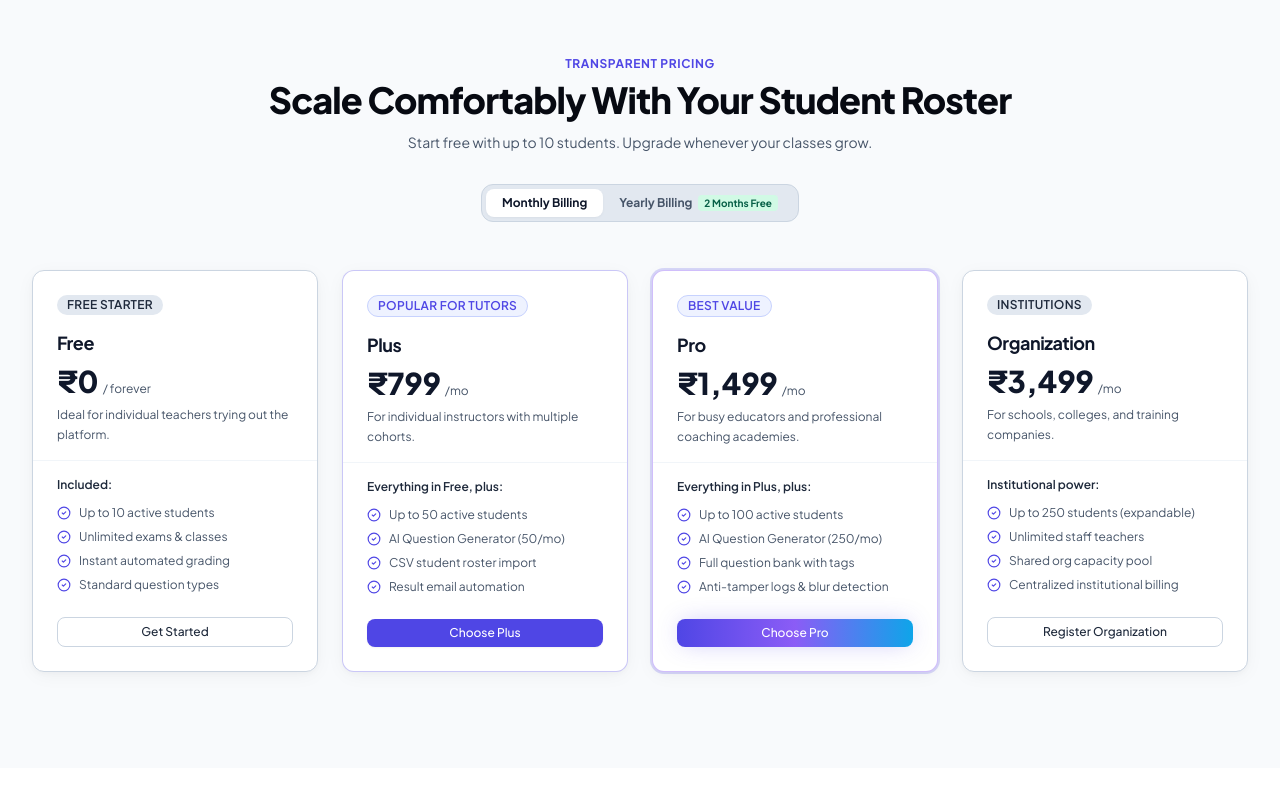
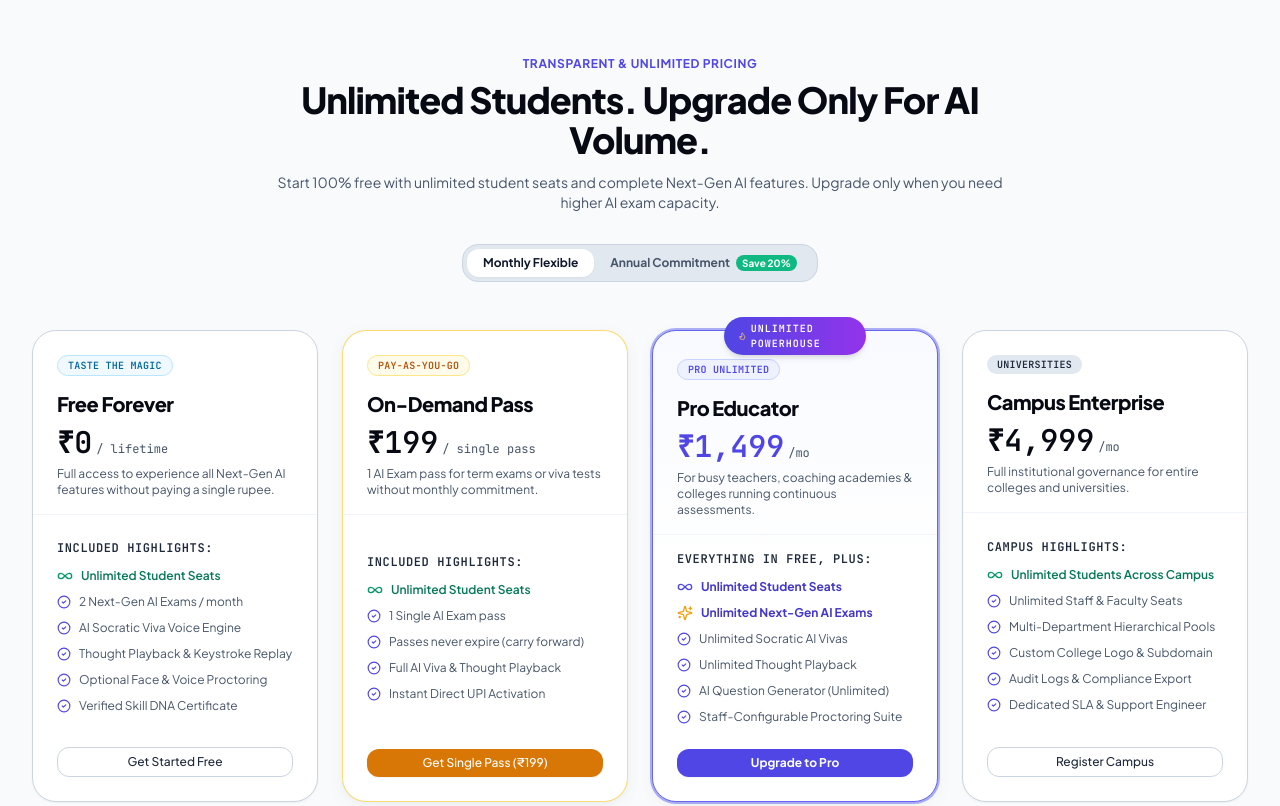
Before and after one commit to kuttyhari07/EvalTech-Portal, a React (Vite) app in the folder client/: page / in a window 1280 px wide. Shown: the part 2160-2966 px from the top of the page. Built offline with nearby package versions, Linux system fonts and the light colour scheme; no server answers.

Commit message:
feat(landing): update #pricing section with Taste the Magic freemium & unlimited student model

```diff
--- a/client/src/pages/public/LandingPage.tsx
+++ b/client/src/pages/public/LandingPage.tsx
@@ -24,6 +24,8 @@ import {
   Send,
   Star,
   CreditCard,
+  Infinity,
+  Flame,
 } from 'lucide-react';
 
 export const LandingPage: React.FC = () => {
@@ -33,20 +35,20 @@ export const LandingPage: React.FC = () => {
 
   const faqs = [
     {
-      q: 'How does student capacity work across multiple classes?',
-      a: 'Student capacity counts distinct active students within your workspace or institution. If the same student is enrolled in three different subjects taught by you, they only consume a single capacity slot.',
+      q: 'Are there any student seat limits on EvalTech?',
+      a: 'Zero student seat limits! Every teacher and institution on EvalTech can enroll unlimited students into their classes across all tiers. You only upgrade if you need unlimited AI exam evaluation volume.',
     },
     {
       q: 'Can students take examinations without creating a permanent account?',
       a: 'Yes! Students can access authorized examinations instantly using their unique 6-character exam access code or a direct invite link, validating their credentials on the spot.',
     },
     {
-      q: 'How does the AI-assisted question generation maintain quality?',
-      a: 'AI question generation acts as a human-in-the-loop copilot. Every question generated must be reviewed, edited, and approved by the instructor before entering your question bank or exam paper.',
+      q: 'How does the AI Socratic Viva & question generation work?',
+      a: 'Our Socratic Viva engine conducts conversational oral exams using real-time voice synthesis and speech recognition, probing students with adaptive follow-ups to ensure genuine conceptual mastery.',
     },
     {
-      q: 'Is Razorpay payment integration secure?',
-      a: 'All subscription checkouts and renewals are cryptographically verified using SHA-256 HMAC backend verification and automated webhook reconciliation.',
+      q: 'How does payment and instant subscription activation work?',
+      a: 'We support 100% Direct UPI payments (Paytm, GPay, PhonePe, BHIM) and Razorpay with automated 3-second bank confirmation and instant 12-digit UTR reconciliation.',
     },
   ];
 
@@ -279,11 +281,11 @@ export const LandingPage: React.FC = () => {
             <Card>
               <CardHeader>
                 <div className="w-10 h-10 rounded-lg bg-sky-50 text-sky-600 flex items-center justify-center mb-2">
-                  <Users className="w-5 h-5" />
+                  <Infinity className="w-5 h-5" />
                 </div>
-                <CardTitle>Distinct Capacity Engine</CardTitle>
+                <CardTitle>Zero Student Limits</CardTitle>
                 <CardDescription>
-                  Students belong to multiple classes without counting against your subscription limit twice. Concurrency-safe quota enforcement.
+                  Enroll unlimited students across unlimited classes. No restrictive seat quotas or per-student paywalls ever.
                 </CardDescription>
               </CardHeader>
             </Card>
@@ -295,7 +297,7 @@ export const LandingPage: React.FC = () => {
                 </div>
                 <CardTitle>Multi-Tenant Organizations</CardTitle>
                 <CardDescription>
-                  Schools manage multiple staff members with dedicated classes and shared capacity pools under institutional oversight.
+                  Colleges manage multiple staff members with dedicated classes and centralized departmental oversight.
                 </CardDescription>
               </CardHeader>
             </Card>
@@ -332,147 +334,250 @@ export const LandingPage: React.FC = () => {
         <div className="max-w-7xl mx-auto px-4 sm:px-6 lg:px-8">
           <div className="text-center max-w-3xl mx-auto mb-12">
             <h2 className="text-xs font-bold uppercase tracking-wider text-indigo-brand mb-2">
-              Transparent Pricing
+              Transparent & Unlimited Pricing
             </h2>
             <h3 className="text-3xl sm:text-4xl font-extrabold text-midnight-950 tracking-tight">
-              Scale Comfortably With Your Student Roster
+              Unlimited Students. Upgrade Only For AI Volume.
             </h3>
             <p className="mt-3 text-sm text-midnight-600">
-              Start free with up to 10 students. Upgrade whenever your classes grow.
+              Start 100% free with unlimited student seats and complete Next-Gen AI features. Upgrade only when you need higher AI exam capacity.
             </p>
 
             {/* Monthly / Yearly Toggle */}
-            <div className="mt-8 inline-flex items-center p-1 rounded-xl bg-pearl-200 border border-pearl-300">
+            <div className="mt-8 inline-flex items-center p-1 rounded-2xl bg-pearl-200 border border-pearl-300">
               <button
                 onClick={() => setBillingCycle('monthly')}
-                className={`text-xs font-bold px-4 py-1.5 rounded-lg transition-all ${
+                className={`text-xs font-bold px-4 py-1.5 rounded-xl transition-all ${
                   billingCycle === 'monthly' ? 'bg-white text-midnight-900 shadow-subtle' : 'text-midnight-600'
                 }`}
               >
-                Monthly Billing
+                Monthly Flexible
               </button>
               <button
                 onClick={() => setBillingCycle('yearly')}
-                className={`text-xs font-bold px-4 py-1.5 rounded-lg transition-all flex items-center gap-1.5 ${
-                  billingCycle === 'yearly' ? 'bg-white text-midnight-900 shadow-subtle' : 'text-midnight-600'
+                className={`text-xs font-bold px-4 py-1.5 rounded-xl transition-all flex items-center gap-1.5 ${
+                  billingCycle === 'yearly' ? 'bg-indigo-brand text-white shadow-subtle' : 'text-midnight-600'
                 }`}
               >
-                Yearly Billing <span className="text-[10px] bg-emerald-100 text-emerald-800 px-1.5 py-0.2 rounded font-bold">2 Months Free</span>
+                <span>Annual Commitment</span>
+                <span className="text-[10px] bg-emerald-500 text-white px-1.5 py-0.2 rounded-full font-bold">Save 20%</span>
               </button>
             </div>
           </div>
 
           <div className="grid grid-cols-1 md:grid-cols-4 gap-6">
             {/* Free Plan */}
-            <Card className="flex flex-col justify-between border-pearl-300">
+            <Card className="flex flex-col justify-between border-pearl-300 bg-white hover:border-pearl-400 transition-all rounded-3xl shadow-sm">
               <CardHeader>
-                <Badge variant="default" className="w-fit mb-2">Free Starter</Badge>
-                <CardTitle>Free</CardTitle>
-                <div className="mt-4 flex items-baseline text-midnight-900">
-                  <span className="text-3xl font-extrabold">₹0</span>
-                  <span className="text-xs text-midnight-600 ml-1">/ forever</span>
+                <div className="flex items-center justify-between mb-2">
+                  <Badge variant="info" className="w-fit text-[10px] font-mono uppercase font-bold">Taste The Magic</Badge>
                 </div>
-                <CardDescription className="mt-2">Ideal for individual teachers trying out the platform.</CardDescription>
+                <CardTitle className="text-xl font-extrabold text-midnight-950">Free Forever</CardTitle>
+                <div className="mt-3 flex items-baseline text-midnight-950">
+                  <span className="text-3xl font-extrabold font-mono">₹0</span>
+                  <span className="text-xs text-midnight-600 ml-1 font-mono">/ lifetime</span>
+                </div>
+                <CardDescription className="mt-2 text-xs">Full access to experience all Next-Gen AI features without paying a single rupee.</CardDescription>
               </CardHeader>
               <CardContent className="space-y-3">
-                <div className="text-xs font-semibold text-midnight-800">Included:</div>
-                <ul className="text-xs text-midnight-600 space-y-2">
-                  <li className="flex items-center gap-2"><CheckCircle2 className="w-3.5 h-3.5 text-indigo-brand" /> Up to 10 active students</li>
-                  <li className="flex items-center gap-2"><CheckCircle2 className="w-3.5 h-3.5 text-indigo-brand" /> Unlimited exams & classes</li>
-                  <li className="flex items-center gap-2"><CheckCircle2 className="w-3.5 h-3.5 text-indigo-brand" /> Instant automated grading</li>
-                  <li className="flex items-center gap-2"><CheckCircle2 className="w-3.5 h-3.5 text-indigo-brand" /> Standard question types</li>
+                <div className="text-xs font-bold text-midnight-800 uppercase tracking-wider font-mono">Included Highlights:</div>
+                <ul className="text-xs text-midnight-600 space-y-2.5">
+                  <li className="flex items-center gap-2 font-semibold text-emerald-700">
+                    <Infinity className="w-4 h-4 text-emerald-600 shrink-0" />
+                    <span>Unlimited Student Seats</span>
+                  </li>
+                  <li className="flex items-center gap-2">
+                    <CheckCircle2 className="w-3.5 h-3.5 text-indigo-brand shrink-0" />
+                    <span>2 Next-Gen AI Exams / month</span>
+                  </li>
+                  <li className="flex items-center gap-2">
+                    <CheckCircle2 className="w-3.5 h-3.5 text-indigo-brand shrink-0" />
+                    <span>AI Socratic Viva Voice Engine</span>
+                  </li>
+                  <li className="flex items-center gap-2">
+                    <CheckCircle2 className="w-3.5 h-3.5 text-indigo-brand shrink-0" />
+                    <span>Thought Playback & Keystroke Replay</span>
+                  </li>
+                  <li className="flex items-center gap-2">
+                    <CheckCircle2 className="w-3.5 h-3.5 text-indigo-brand shrink-0" />
+                    <span>Optional Face & Voice Proctoring</span>
+                  </li>
+                  <li className="flex items-center gap-2">
+                    <CheckCircle2 className="w-3.5 h-3.5 text-indigo-brand shrink-0" />
+                    <span>Verified Skill DNA Certificate</span>
+                  </li>
                 </ul>
               </CardContent>
               <div className="p-6 pt-0">
                 <Link to="/register" className="w-full block">
-                  <Button variant="outline" className="w-full" size="sm">Get Started</Button>
+                  <Button variant="outline" className="w-full rounded-xl" size="sm">Get Started Free</Button>
                 </Link>
               </div>
             </Card>
 
-            {/* Plus Plan */}
-            <Card className="flex flex-col justify-between border-indigo-brand/30 shadow-card">
+            {/* Plus / On-Demand Pass Plan */}
+            <Card className="flex flex-col justify-between border-amber-300/80 bg-white shadow-card rounded-3xl relative">
               <CardHeader>
-                <Badge variant="purple" className="w-fit mb-2">Popular for Tutors</Badge>
-                <CardTitle>Plus</CardTitle>
-                <div className="mt-4 flex items-baseline text-midnight-900">
-                  <span className="text-3xl font-extrabold">
-                    {billingCycle === 'yearly' ? '₹7,990' : '₹799'}
+                <div className="flex items-center justify-between mb-2">
+                  <Badge variant="warning" className="w-fit text-[10px] font-mono uppercase font-bold">Pay-As-You-Go</Badge>
+                </div>
+                <CardTitle className="text-xl font-extrabold text-midnight-950">On-Demand Pass</CardTitle>
+                <div className="mt-3 flex items-baseline text-midnight-950">
+                  <span className="text-3xl font-extrabold font-mono">
+                    {billingCycle === 'yearly' ? '₹799' : '₹199'}
                   </span>
-                  <span className="text-xs text-midnight-600 ml-1">/{billingCycle === 'yearly' ? 'yr' : 'mo'}</span>
+                  <span className="text-xs text-midnight-600 ml-1 font-mono">
+                    {billingCycle === 'yearly' ? '/ 5-pass pack' : '/ single pass'}
+                  </span>
                 </div>
-                <CardDescription className="mt-2">For individual instructors with multiple cohorts.</CardDescription>
+                <CardDescription className="mt-2 text-xs">
+                  {billingCycle === 'yearly'
+                    ? '5 AI Exam passes with no monthly lock-in. Valid forever.'
+                    : '1 AI Exam pass for term exams or viva tests without monthly commitment.'}
+                </CardDescription>
               </CardHeader>
               <CardContent className="space-y-3">
-                <div className="text-xs font-semibold text-midnight-800">Everything in Free, plus:</div>
-                <ul className="text-xs text-midnight-600 space-y-2">
-                  <li className="flex items-center gap-2"><CheckCircle2 className="w-3.5 h-3.5 text-indigo-brand" /> Up to 50 active students</li>
-                  <li className="flex items-center gap-2"><CheckCircle2 className="w-3.5 h-3.5 text-indigo-brand" /> AI Question Generator (50/mo)</li>
-                  <li className="flex items-center gap-2"><CheckCircle2 className="w-3.5 h-3.5 text-indigo-brand" /> CSV student roster import</li>
-                  <li className="flex items-center gap-2"><CheckCircle2 className="w-3.5 h-3.5 text-indigo-brand" /> Result email automation</li>
+                <div className="text-xs font-bold text-midnight-800 uppercase tracking-wider font-mono">Included Highlights:</div>
+                <ul className="text-xs text-midnight-600 space-y-2.5">
+                  <li className="flex items-center gap-2 font-semibold text-emerald-700">
+                    <Infinity className="w-4 h-4 text-emerald-600 shrink-0" />
+                    <span>Unlimited Student Seats</span>
+                  </li>
+                  <li className="flex items-center gap-2">
+                    <CheckCircle2 className="w-3.5 h-3.5 text-indigo-brand shrink-0" />
+                    <span>{billingCycle === 'yearly' ? '5 AI Exam passes included' : '1 Single AI Exam pass'}</span>
+                  </li>
+                  <li className="flex items-center gap-2">
+                    <CheckCircle2 className="w-3.5 h-3.5 text-indigo-brand shrink-0" />
+                    <span>Passes never expire (carry forward)</span>
+                  </li>
+                  <li className="flex items-center gap-2">
+                    <CheckCircle2 className="w-3.5 h-3.5 text-indigo-brand shrink-0" />
+                    <span>Full AI Viva & Thought Playback</span>
+                  </li>
+                  <li className="flex items-center gap-2">
+                    <CheckCircle2 className="w-3.5 h-3.5 text-indigo-brand shrink-0" />
+                    <span>Instant Direct UPI Activation</span>
+                  </li>
                 </ul>
               </CardContent>
               <div className="p-6 pt-0">
                 <Link to="/register" className="w-full block">
-                  <Button variant="primary" className="w-full" size="sm">Choose Plus</Button>
+                  <Button variant="primary" className="w-full rounded-xl bg-amber-600 hover:bg-amber-700 text-white" size="sm">
+                    {billingCycle === 'yearly' ? 'Get 5-Pass Pack (₹799)' : 'Get Single Pass (₹199)'}
+                  </Button>
                 </Link>
               </div>
             </Card>
 
             {/* Pro Plan */}
-            <Card className="flex flex-col justify-between border-electric-violet/40 ring-2 ring-indigo-brand/20 shadow-card">
-              <CardHeader>
-                <Badge variant="purple" className="w-fit mb-2">Best Value</Badge>
-                <CardTitle>Pro</CardTitle>
-                <div className="mt-4 flex items-baseline text-midnight-900">
-                  <span className="text-3xl font-extrabold">
+            <Card className="flex flex-col justify-between border-indigo-500 shadow-2xl ring-2 ring-indigo-500/50 bg-gradient-to-b from-indigo-50/40 via-white to-white rounded-3xl relative">
+              <div className="absolute -top-3.5 left-1/2 -translate-x-1/2 bg-gradient-to-r from-indigo-600 to-purple-600 text-white text-[10px] font-mono font-bold uppercase tracking-widest px-3.5 py-1 rounded-full shadow-md flex items-center gap-1">
+                <Flame className="w-3 h-3 text-amber-300" />
+                Unlimited Powerhouse
+              </div>
+              <CardHeader className="pt-7">
+                <div className="flex items-center justify-between mb-2">
+                  <Badge variant="purple" className="w-fit text-[10px] font-mono uppercase font-bold">Pro Unlimited</Badge>
+                </div>
+                <CardTitle className="text-xl font-extrabold text-midnight-950">Pro Educator</CardTitle>
+                <div className="mt-3 flex items-baseline text-midnight-950">
+                  <span className="text-3xl font-extrabold font-mono text-indigo-600">
                     {billingCycle === 'yearly' ? '₹14,990' : '₹1,499'}
                   </span>
-                  <span className="text-xs text-midnight-600 ml-1">/{billingCycle === 'yearly' ? 'yr' : 'mo'}</span>
+                  <span className="text-xs text-midnight-600 ml-1 font-mono">
+                    /{billingCycle === 'yearly' ? 'yr (save ₹3,000)' : 'mo'}
+                  </span>
                 </div>
-                <CardDescription className="mt-2">For busy educators and professional coaching academies.</CardDescription>
+                <CardDescription className="mt-2 text-xs">For busy teachers, coaching academies & colleges running continuous assessments.</CardDescription>
               </CardHeader>
               <CardContent className="space-y-3">
-                <div className="text-xs font-semibold text-midnight-800">Everything in Plus, plus:</div>
-                <ul className="text-xs text-midnight-600 space-y-2">
-                  <li className="flex items-center gap-2"><CheckCircle2 className="w-3.5 h-3.5 text-indigo-brand" /> Up to 100 active students</li>
-                  <li className="flex items-center gap-2"><CheckCircle2 className="w-3.5 h-3.5 text-indigo-brand" /> AI Question Generator (250/mo)</li>
-                  <li className="flex items-center gap-2"><CheckCircle2 className="w-3.5 h-3.5 text-indigo-brand" /> Full question bank with tags</li>
-                  <li className="flex items-center gap-2"><CheckCircle2 className="w-3.5 h-3.5 text-indigo-brand" /> Anti-tamper logs & blur detection</li>
+                <div className="text-xs font-bold text-midnight-800 uppercase tracking-wider font-mono">Everything in Free, plus:</div>
+                <ul className="text-xs text-midnight-600 space-y-2.5">
+                  <li className="flex items-center gap-2 font-bold text-indigo-700">
+                    <Infinity className="w-4 h-4 text-indigo-600 shrink-0" />
+                    <span>Unlimited Student Seats</span>
+                  </li>
+                  <li className="flex items-center gap-2 font-bold text-indigo-700">
+                    <Sparkles className="w-4 h-4 text-amber-500 shrink-0" />
+                    <span>Unlimited Next-Gen AI Exams</span>
+                  </li>
+                  <li className="flex items-center gap-2">
+                    <CheckCircle2 className="w-3.5 h-3.5 text-indigo-brand shrink-0" />
+                    <span>Unlimited Socratic AI Vivas</span>
+                  </li>
+                  <li className="flex items-center gap-2">
+                    <CheckCircle2 className="w-3.5 h-3.5 text-indigo-brand shrink-0" />
+                    <span>Unlimited Thought Playback</span>
+                  </li>
+                  <li className="flex items-center gap-2">
+                    <CheckCircle2 className="w-3.5 h-3.5 text-indigo-brand shrink-0" />
+                    <span>AI Question Generator (Unlimited)</span>
+                  </li>
+                  <li className="flex items-center gap-2">
+                    <CheckCircle2 className="w-3.5 h-3.5 text-indigo-brand shrink-0" />
+                    <span>Staff-Configurable Proctoring Suite</span>
+                  </li>
                 </ul>
               </CardContent>
               <div className="p-6 pt-0">
                 <Link to="/register" className="w-full block">
-                  <Button variant="electric" className="w-full" size="sm">Choose Pro</Button>
+                  <Button variant="primary" className="w-full rounded-xl bg-indigo-600 hover:bg-indigo-700 text-white font-bold" size="sm">
+                    Upgrade to Pro
+                  </Button>
                 </Link>
               </div>
             </Card>
 
             {/* Organization Plan */}
-            <Card className="flex flex-col justify-between border-pearl-300">
+            <Card className="flex flex-col justify-between border-pearl-300 bg-white hover:border-pearl-400 transition-all rounded-3xl shadow-sm">
               <CardHeader>
-                <Badge variant="default" className="w-fit mb-2">Institutions</Badge>
-                <CardTitle>Organization</CardTitle>
-                <div className="mt-4 flex items-baseline text-midnight-900">
-                  <span className="text-3xl font-extrabold">
-                    {billingCycle === 'yearly' ? '₹34,990' : '₹3,499'}
+                <div className="flex items-center justify-between mb-2">
+                  <Badge variant="default" className="w-fit text-[10px] font-mono uppercase font-bold">Universities</Badge>
+                </div>
+                <CardTitle className="text-xl font-extrabold text-midnight-950">Campus Enterprise</CardTitle>
+                <div className="mt-3 flex items-baseline text-midnight-950">
+                  <span className="text-3xl font-extrabold font-mono">
+                    {billingCycle === 'yearly' ? '₹49,990' : '₹4,999'}
                   </span>
-                  <span className="text-xs text-midnight-600 ml-1">/{billingCycle === 'yearly' ? 'yr' : 'mo'}</span>
+                  <span className="text-xs text-midnight-600 ml-1 font-mono">
+                    /{billingCycle === 'yearly' ? 'yr' : 'mo'}
+                  </span>
                 </div>
-                <CardDescription className="mt-2">For schools, colleges, and training companies.</CardDescription>
+                <CardDescription className="mt-2 text-xs">Full institutional governance for entire colleges and universities.</CardDescription>
               </CardHeader>
               <CardContent className="space-y-3">
-                <div className="text-xs font-semibold text-midnight-800">Institutional power:</div>
-                <ul className="text-xs text-midnight-600 space-y-2">
-                  <li className="flex items-center gap-2"><CheckCircle2 className="w-3.5 h-3.5 text-indigo-brand" /> Up to 250 students (expandable)</li>
-                  <li className="flex items-center gap-2"><CheckCircle2 className="w-3.5 h-3.5 text-indigo-brand" /> Unlimited staff teachers</li>
-                  <li className="flex items-center gap-2"><CheckCircle2 className="w-3.5 h-3.5 text-indigo-brand" /> Shared org capacity pool</li>
-                  <li className="flex items-center gap-2"><CheckCircle2 className="w-3.5 h-3.5 text-indigo-brand" /> Centralized institutional billing</li>
+                <div className="text-xs font-bold text-midnight-800 uppercase tracking-wider font-mono">Campus Highlights:</div>
+                <ul className="text-xs text-midnight-600 space-y-2.5">
+                  <li className="flex items-center gap-2 font-semibold text-emerald-700">
+                    <Infinity className="w-4 h-4 text-emerald-600 shrink-0" />
+                    <span>Unlimited Students Across Campus</span>
+                  </li>
+                  <li className="flex items-center gap-2">
+                    <CheckCircle2 className="w-3.5 h-3.5 text-indigo-brand shrink-0" />
+                    <span>Unlimited Staff & Faculty Seats</span>
+                  </li>
+                  <li className="flex items-center gap-2">
+                    <CheckCircle2 className="w-3.5 h-3.5 text-indigo-brand shrink-0" />
+                    <span>Multi-Department Hierarchical Pools</span>
+                  </li>
+                  <li className="flex items-center gap-2">
+                    <CheckCircle2 className="w-3.5 h-3.5 text-indigo-brand shrink-0" />
+                    <span>Custom College Logo & Subdomain</span>
+                  </li>
+                  <li className="flex items-center gap-2">
+                    <CheckCircle2 className="w-3.5 h-3.5 text-indigo-brand shrink-0" />
+                    <span>Audit Logs & Compliance Export</span>
+                  </li>
+                  <li className="flex items-center gap-2">
+                    <CheckCircle2 className="w-3.5 h-3.5 text-indigo-brand shrink-0" />
+                    <span>Dedicated SLA & Support Engineer</span>
+                  </li>
                 </ul>
               </CardContent>
               <div className="p-6 pt-0">
                 <Link to="/register" className="w-full block">
-                  <Button variant="outline" className="w-full" size="sm">Register Organization</Button>
+                  <Button variant="outline" className="w-full rounded-xl" size="sm">Register Campus</Button>
                 </Link>
               </div>
             </Card>
```
